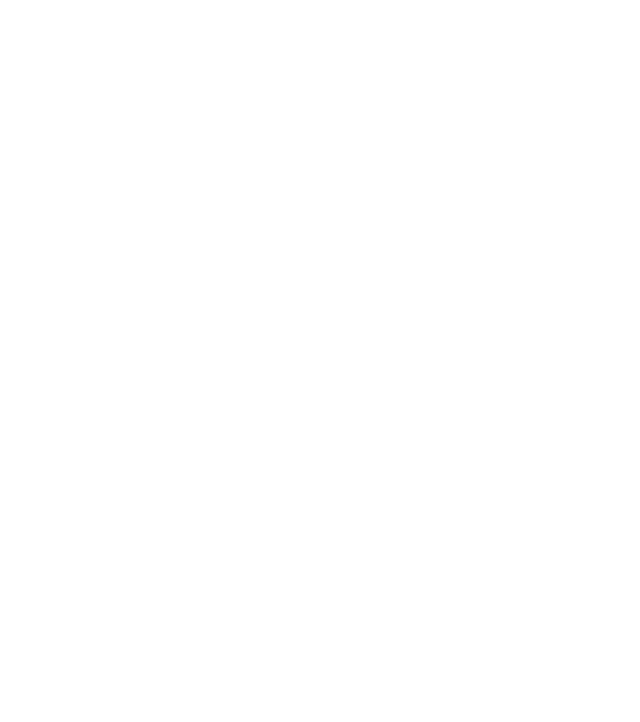
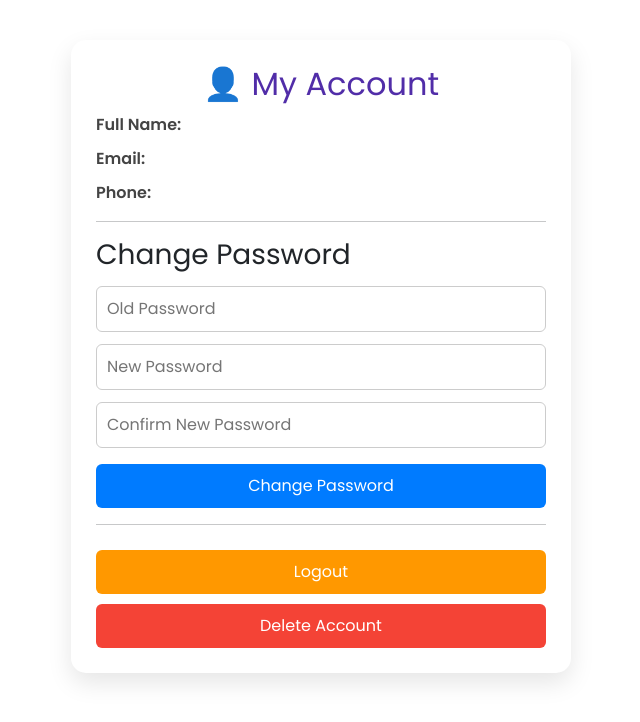
Before and after one commit to DarshanSK04/expense-frontend, an Angular app: page /accountcomponent in a window 1280 px wide. Before the commit this address led to /. Shown: the top 722 px of the page, without its empty margins (319-959 px from the left). Built offline with nearby package versions, Linux system fonts and the light colour scheme.

Commit message:
Added the my account component

```diff
--- /dev/null
+++ b/src/app/account/account.component.css
@@ -0,0 +1,69 @@
+
+.account-container {
+    max-width: 500px;
+    margin: 40px auto;
+    padding: 25px;
+    background: #fff;
+    border-radius: 15px;
+    box-shadow: 0 10px 25px rgba(0,0,0,0.1);
+    font-family: 'Poppins', sans-serif;
+  }
+
+  h2 {
+    text-align: center;
+    color: #512da8;
+  }
+
+  .info-section p {
+    margin: 10px 0;
+    color: #444;
+  }
+
+  .password-section input {
+    width: 100%;
+    margin: 6px 0;
+    padding: 10px;
+    border-radius: 6px;
+    border: 1px solid #ccc;
+  }
+
+  .password-section button {
+    width: 100%;
+    background: #007bff;
+    color: #fff;
+    border: none;
+    padding: 10px;
+    border-radius: 6px;
+    margin-top: 10px;
+    cursor: pointer;
+  }
+
+  .password-section button:hover {
+    background: #0056b3;
+  }
+
+  .action-buttons {
+    display: flex;
+    flex-direction: column;
+    gap: 10px;
+    margin-top: 25px;
+  }
+
+  .logout-btn {
+    background: #ff9800;
+    color: #fff;
+    padding: 10px;
+    border-radius: 6px;
+    border: none;
+  }
+
+  .delete-btn {
+    background: #f44336;
+    color: #fff;
+    padding: 10px;
+    border-radius: 6px;
+    border: none;
+  }
+
+  .logout-btn:hover { background: #e68900; }
+  .delete-btn:hover { background: #d32f2f; }
--- /dev/null
+++ b/src/app/account/account.component.html
@@ -0,0 +1,26 @@
+<div class="account-container">
+    <h2>👤 My Account</h2>
+
+    <div class="info-section">
+      <p><strong>Full Name:</strong> {{ user.fname }} {{ user.lname }}</p>
+      <p><strong>Email:</strong> {{ user.email }}</p>
+      <p><strong>Phone:</strong> {{ user.phone }}</p>
+    </div>
+
+    <hr>
+
+    <div class="password-section">
+      <h3>Change Password</h3>
+      <input type="password" placeholder="Old Password" [(ngModel)]="oldPassword">
+      <input type="password" placeholder="New Password" [(ngModel)]="newPassword">
+      <input type="password" placeholder="Confirm New Password" [(ngModel)]="confirmPassword">
+      <button (click)="changePassword()">Change Password</button>
+    </div>
+
+    <hr>
+
+    <div class="action-buttons">
+      <button class="logout-btn" (click)="logout()">Logout</button>
+      <button class="delete-btn" (click)="confirmDelete()">Delete Account</button>
+    </div>
+  </div>
--- /dev/null
+++ b/src/app/account/account.component.ts
@@ -0,0 +1,80 @@
+import { Component, OnInit } from '@angular/core';
+import { Router } from '@angular/router';
+import { HttpClient, HttpClientModule } from '@angular/common/http';
+import { FormsModule } from '@angular/forms';
+
+@Component({
+  standalone: true,
+  selector: 'app-account',
+  imports: [
+
+    FormsModule,
+
+  ],
+  templateUrl: './account.component.html',
+  styleUrls: ['./account.component.css'],
+
+})
+export class AccountComponent implements OnInit {
+  user: any = {};
+  oldPassword = '';
+  newPassword = '';
+  confirmPassword = '';
+  baseUrl = 'https://registerapp-1-2fcd.onrender.com'; // apna backend URL yaha
+
+  constructor(private http: HttpClient, private router: Router) {}
+
+  ngOnInit() {
+    const email = localStorage.getItem('email');
+    if (email) {
+      this.http.get(`${this.baseUrl}/api/user/${email}`).subscribe((res: any) => {
+        this.user = res;
+      });
+    }
+  }
+
+  changePassword() {
+    if (!this.oldPassword || !this.newPassword || !this.confirmPassword) {
+      alert("Please fill all fields!");
+      return;
+    }
+
+    if (this.newPassword !== this.confirmPassword) {
+      alert("New passwords do not match!");
+      return;
+    }
+
+    this.http.put(`${this.baseUrl}/api/user/change-password`, {
+      email: this.user.email,
+      oldPassword: this.oldPassword,
+      newPassword: this.newPassword
+    }).subscribe({
+      next: () => alert("Password changed successfully ✅"),
+      error: () => alert("Old password is incorrect ❌")
+    });
+  }
+
+  logout() {
+    localStorage.clear();
+    this.router.navigate(['/login']);
+  }
+
+  confirmDelete() {
+    const pass = prompt("Enter your password to confirm deletion:");
+    if (pass) {
+      if (confirm("⚠️ Are you sure you want to delete your account? This cannot be undone!")) {
+        this.http.post(`${this.baseUrl}/api/user/delete`, {
+          email: this.user.email,
+          password: pass
+        }).subscribe({
+          next: () => {
+            alert("Account deleted successfully!");
+            localStorage.clear();
+            this.router.navigate(['/login']);
+          },
+          error: () => alert("Password incorrect or server error ❌")
+        });
+      }
+    }
+  }
+}
--- a/src/app/app.routes.ts
+++ b/src/app/app.routes.ts
@@ -12,6 +12,7 @@
 import { PasswordresetComponent } from './passwordreset/passwordreset.component';
 import { OtpvalidationComponent } from './otpvalidation/otpvalidation.component';
 import { UpdatepasswordComponent } from './updatepassword/updatepassword.component';
+import { AccountComponent } from './account/account.component';
 
 
 
@@ -74,4 +75,9 @@
         path: 'updatepassword',
         component: UpdatepasswordComponent
       }
+      ,
+      {
+        path: 'accountcomponent',
+        component: AccountComponent
+      }
 ];
--- a/src/app/navbarcomponent/navbarcomponent.component.html
+++ b/src/app/navbarcomponent/navbarcomponent.component.html
@@ -10,6 +10,6 @@
     <a routerLink="/viewexpense" (click)="closeMenu()">📊 All Expenses</a>
     <a routerLink="/viewonlineexpense" (click)="closeMenu()">💳 Online</a>
     <a routerLink="/viewofflineexpense" (click)="closeMenu()">💵 Offline</a>
-    <a class="logout-link" routerLink="/login" (click)="closeMenu()">🚪 Logout</a>
+    <a class="logout-link" routerLink="/account" (click)="closeMenu()">👤 Account</a>
   </div>
 </nav>
```
Also changed, not shown: 1 other file (tests, documents, lock files or other folders).
